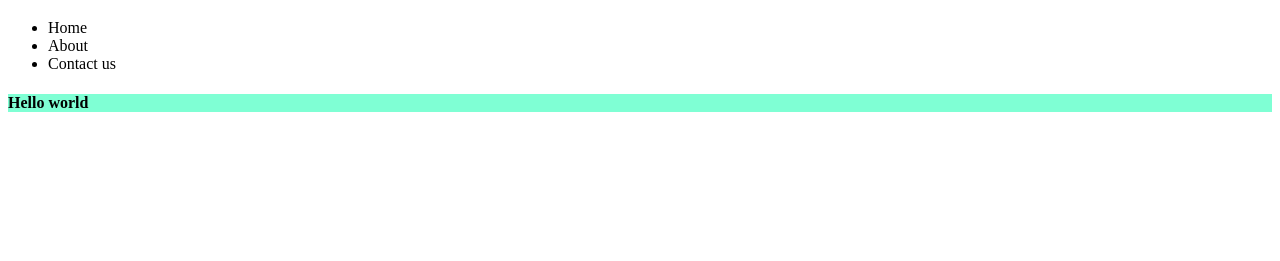
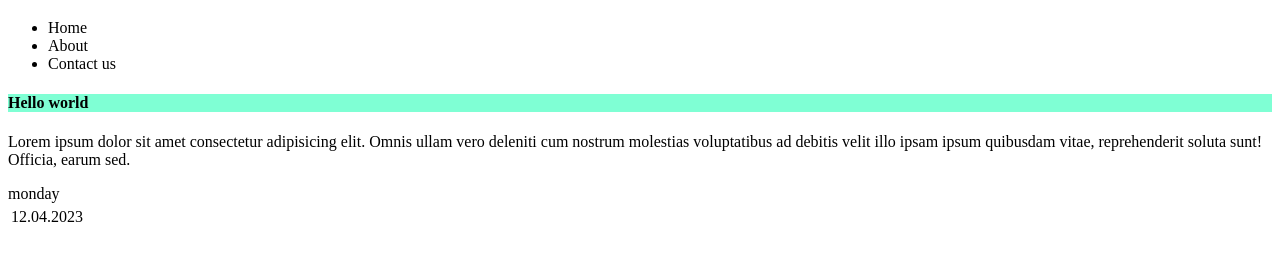
Before and after one commit to ARHAMKHAN2006/Git-practice, a plain HTML site: page index.html in a window 1280 px wide. Shown: the part 61-322 px from the top of the page. Drawn offline with Linux system fonts and the light colour scheme.

Commit message:
paragraph created

```diff
--- a/index.html
+++ b/index.html
@@ -18,5 +18,12 @@
         <li>Contact us</li>
     </ul>
     <h4>Hello world</h4>
+    <p>Lorem ipsum dolor sit amet consectetur adipisicing elit. Omnis ullam vero deleniti cum nostrum molestias voluptatibus ad debitis velit illo ipsam ipsum quibusdam vitae, reprehenderit soluta sunt! Officia, earum sed.</p>
+    <table>
+        <tr>monday</tr>
+        <td>12.04.2023</td>
+    </table>
+
 </body>
+
 </html>
```
